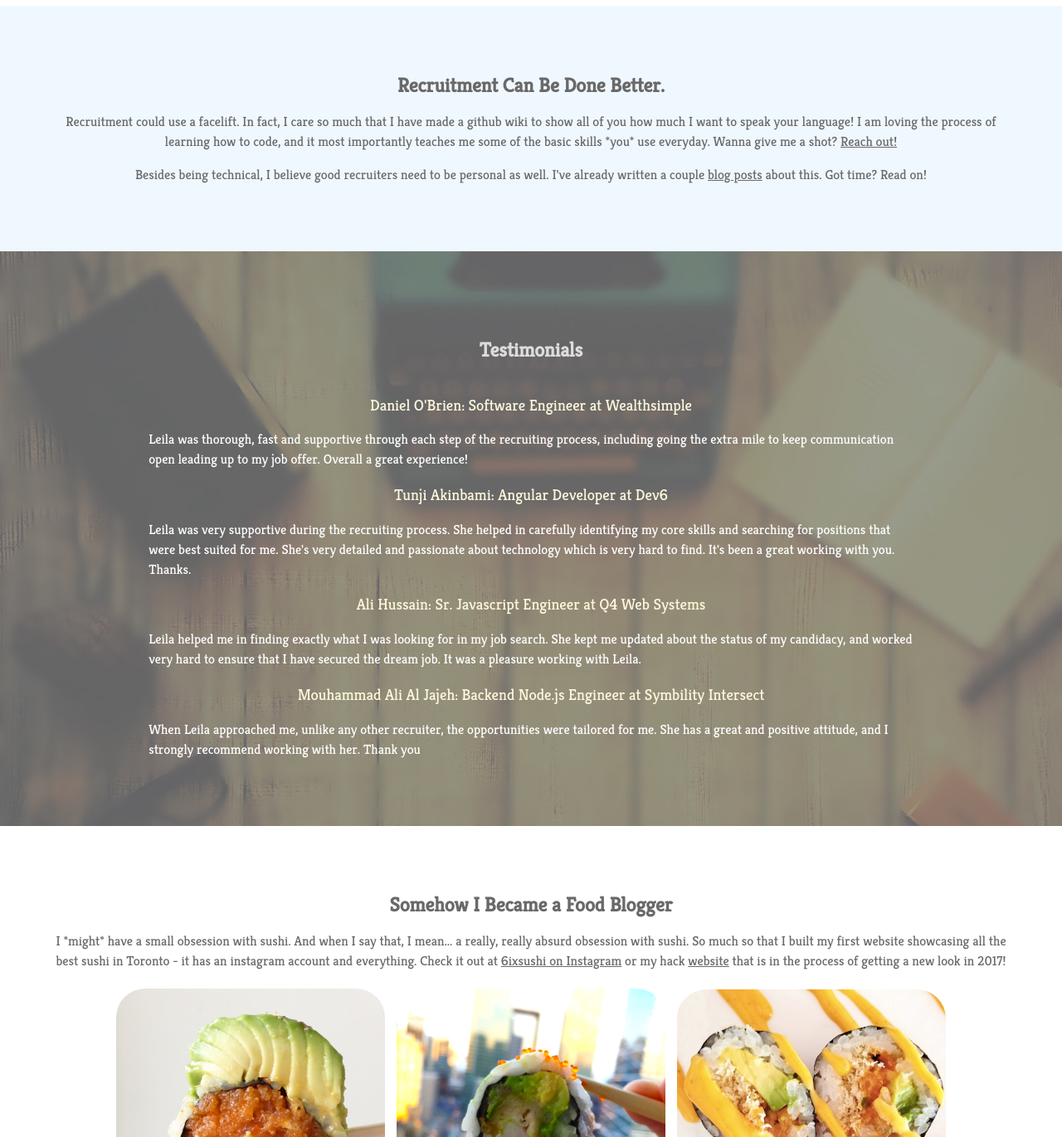
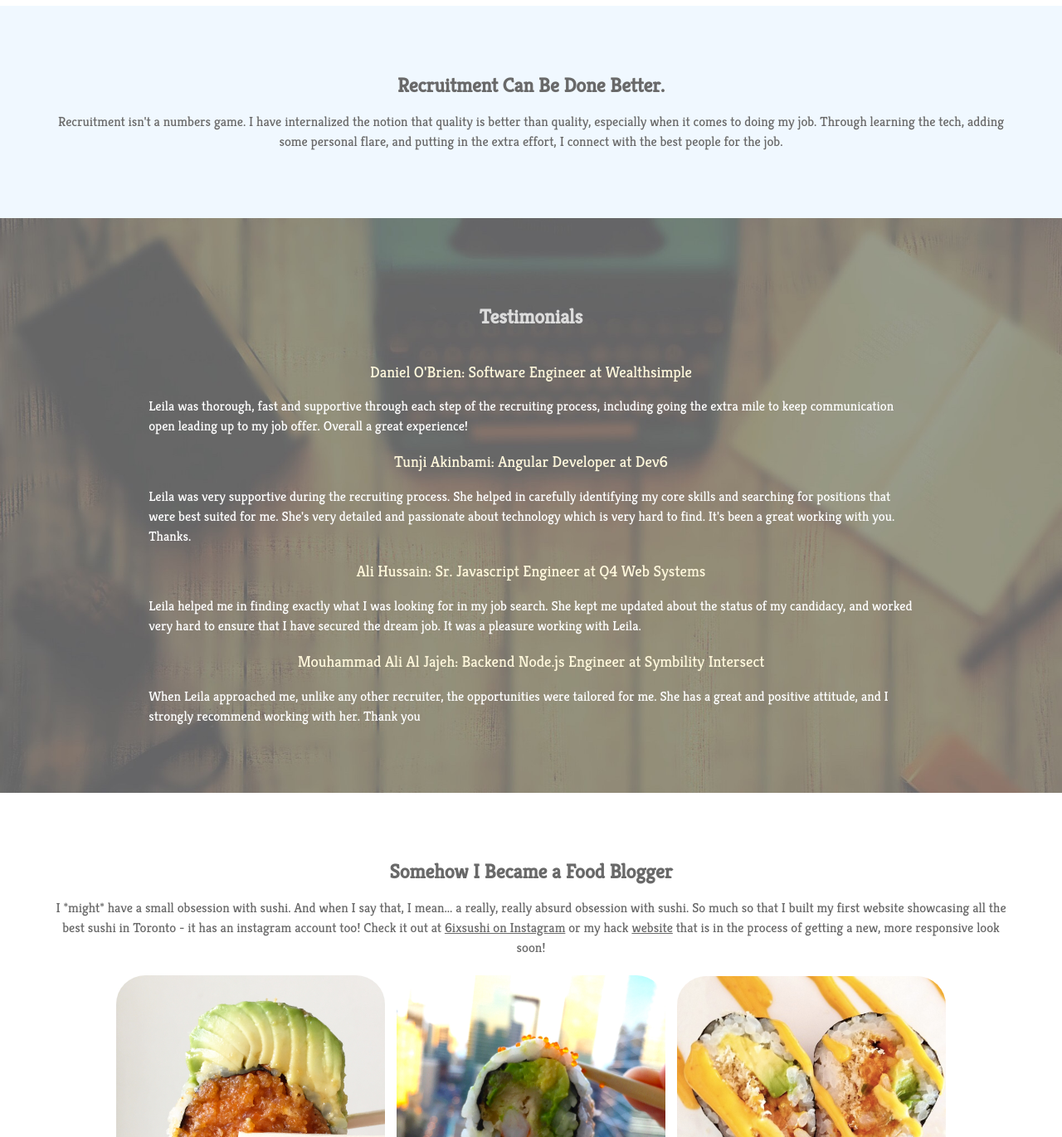
Before and after one commit to leilarosenthal/leilarosenthal.github.io, a plain HTML site: page index.html in a window 1280 px wide. Shown: the part 880-2251 px from the top of the page at 83% size. Drawn offline with nearby package versions, Linux system fonts and the light colour scheme; a script that the page names is missing.

Commit message:
updated content

```diff
--- a/index.html
+++ b/index.html
@@ -30,7 +30,7 @@
         <img src="photos/leila2.jpg">
       </center>
 
-          <p>Hey! My name is Leila, and I am a technical recruiter here in Toronto. I am borderline addicted to sushi (okay maybe wine & cheese as well), love all things technology, and am currently keen on learning javascript. I work at <a href="https://www.linkedin.com/company/sage-recruiting" target="_blank">Sage Recruiting</a> - a boutique staffing agency geared towards niche software development roles (among a couple others). Thanks for visting my little corner of the web!</p>
+          <p>Hey! My name is Leila, and I am a technical recruiter here in Toronto. I am borderline addicted to sushi (okay maybe wine & cheese as well), love all things technology, and am currently keen on learning javascript. I work at <a href="https://www.linkedin.com/company/sage-recruiting" target="_blank">Sage Recruiting</a> - a boutique staffing agency geared towards niche software development roles at startups & SMBs in Toronto. Thanks for visting my little corner of the web!</p>
 
     </section>
 
@@ -38,9 +38,7 @@
 
         <h2>Recruitment Can Be Done Better.</h2>
 
-          <p>Recruitment could use a facelift. In fact, I care so much that I have made a github wiki to show all of you how much I want to speak your language! I am loving the process of learning how to code, and it most importantly teaches me some of the basic skills *you* use everyday. Wanna give me a shot? <a href="mailto:leila@sagerecruiting.me" target="_blank">Reach out!</a></p>
-
-          <p>Besides being technical, I believe good recruiters need to be personal as well. I've already written a couple <a href="blog.html">blog posts</a> about this. Got time? Read on!</p>
+          <p>Recruitment isn't a numbers game. I have internalized the notion that quality is better than quality, especially when it comes to doing my job. Through learning the tech, adding some personal flare, and putting in the extra effort, I connect with the best people for the job.</p>
 
     </section>
 
@@ -70,7 +68,7 @@
 
       <h2>Somehow I Became a Food Blogger</h2>
 
-        <p>I *might* have a small obsession with sushi. And when I say that, I mean... a really, really absurd obsession with sushi. So much so that I built my first website showcasing all the best sushi in Toronto - it has an instagram account and everything. Check it out at <a href="https://www.instagram.com/6ixsushi" <a href="mailto:leila@sagerecruiting.me" target="_blank">6ixsushi on Instagram</a> or my hack <a href="https://www.6ixsushi.com" <a href="mailto:leila@sagerecruiting.me" target="_blank">website</a> that is in the process of getting a new look in 2017!</p>
+        <p>I *might* have a small obsession with sushi. And when I say that, I mean... a really, really absurd obsession with sushi. So much so that I built my first website showcasing all the best sushi in Toronto - it has an instagram account too! Check it out at <a href="https://www.instagram.com/6ixsushi" <a href="mailto:leila@sagerecruiting.me" target="_blank">6ixsushi on Instagram</a> or my hack <a href="https://www.6ixsushi.com" <a href="mailto:leila@sagerecruiting.me" target="_blank">website</a> that is in the process of getting a new, more responsive look soon!</p>
 
         <center>
           <a href="https://www.instagram.com/p/BEMEw6XgD3k/?taken-by=6ixsushi" target="_blank"><img src="sushi/sushi1.JPG"></a>
```
